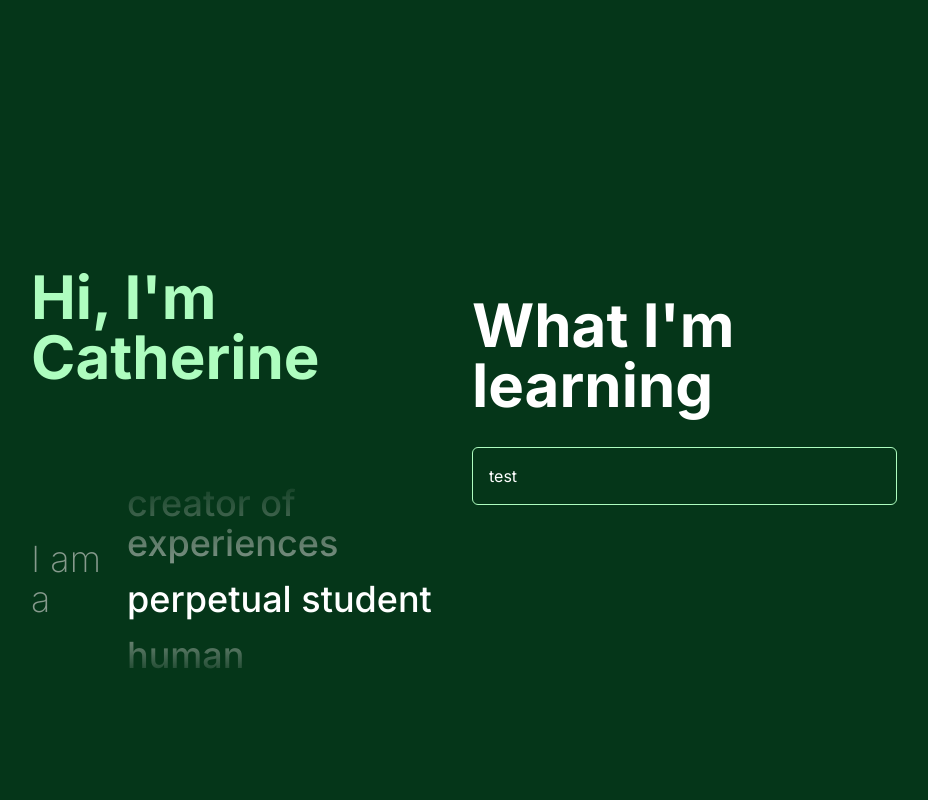
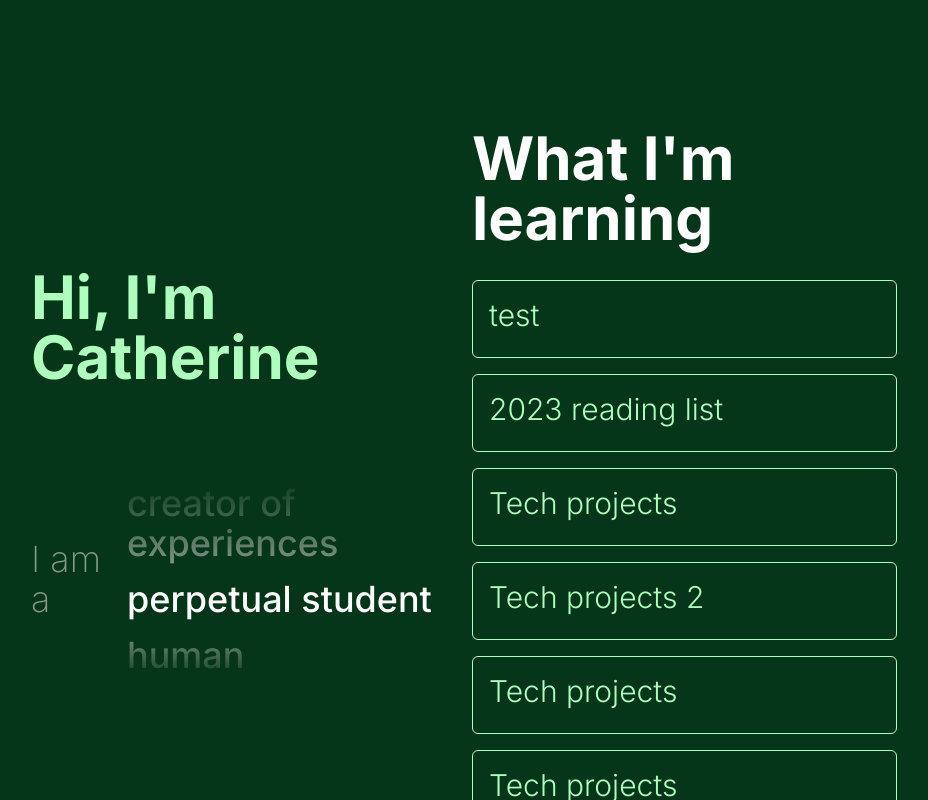
Before and after one commit to catzwu/personal-website, a Next.js app: page / in a window 1280 px wide. Both pictures are taken after a click on the element "perpetual student". Shown: the whole page, without its empty margins (161-1089 px from the left). Built offline with nearby package versions, Linux system fonts and the light colour scheme.

Commit message:
Improve behavior of study page

```diff
--- a/src/app/study.tsx
+++ b/src/app/study.tsx
@@ -2,7 +2,57 @@ import Learning from '@/components/learning'
 import { useState } from 'react'
 
 const learningStuff = [
-    { name: 'test', description: 'description', icon: 'shopify.svg' },
+    { name: 'test', description: 'description' },
+    {
+        name: '2023 reading list',
+        description: (
+            <div className="list-disc">
+                Some of the books of the past year that have most influenced me:
+                <ul>
+                    <li>
+                        <i>The Licanius Trilogy</i>
+                    </li>
+                    <li>
+                        <i>Flatterland</i>
+                    </li>
+                    <li>
+                        <i>
+                            The Nine: Inside the Secret World of the Supreme
+                            Court
+                        </i>
+                    </li>
+                    <li>
+                        <i>The Price We Pay</i>
+                    </li>
+                </ul>
+            </div>
+        ),
+    },
+    {
+        name: 'Tech projects',
+        description:
+            'I am slowly learning how to be a full-stack developer/product engineer. I started with product. Moving down the stack, I learned the basics of design (highly recommend https://www.learnui.design/blog/). This website is all about learning CSS and getting familiar with Tailwind and animations. Next up is teammate hunt, where I will be leading a lot of the front-end work.',
+    },
+    {
+        name: 'Tech projects 2',
+        description:
+            'I am slowly learning how to be a full-stack developer/product engineer. I started with product. Moving down the stack, I learned the basics of design (highly recommend https://www.learnui.design/blog/). This website is all about learning CSS and getting familiar with Tailwind and animations. Next up is teammate hunt, where I will be leading a lot of the front-end work. I am slowly learning how to be a full-stack developer/product engineer. I started with product. Moving down the stack, I learned the basics of design (highly recommend https://www.learnui.design/blog/). This website is all about learning CSS and getting familiar with Tailwind and animations. Next up is teammate hunt, where I will be leading a lot of the front-end work. I am slowly learning how to be a full-stack developer/product engineer. I started with product. Moving down the stack, I learned the basics of design (highly recommend https://www.learnui.design/blog/). This website is all about learning CSS and getting familiar with Tailwind and animations. Next up is teammate hunt, where I will be leading a lot of the front-end work.',
+    },
+    {
+        name: 'Tech projects',
+        description:
+            'I am slowly learning how to be a full-stack developer/product engineer. I started with product. Moving down the stack, I learned the basics of design (highly recommend https://www.learnui.design/blog/). This website is all about learning CSS and getting familiar with Tailwind and animations. Next up is teammate hunt, where I will be leading a lot of the front-end work.',
+    },
+    {
+        name: 'Tech projects',
+        description:
+            'I am slowly learning how to be a full-stack developer/product engineer. I started with product. Moving down the stack, I learned the basics of design (highly recommend https://www.learnui.design/blog/). This website is all about learning CSS and getting familiar with Tailwind and animations. Next up is teammate hunt, where I will be leading a lot of the front-end work.',
+    },
+    {
+        name: 'Tech projects',
+        description:
+            'I am slowly learning how to be a full-stack developer/product engineer. I started with product. Moving down the stack, I learned the basics of design (highly recommend https://www.learnui.design/blog/). This website is all about learning CSS and getting familiar with Tailwind and animations. Next up is teammate hunt, where I will be leading a lot of the front-end work.',
+    },
 ]
 
 const Study = () => {
@@ -13,15 +63,15 @@ const Study = () => {
             <h1 className="mb-8 text-4xl font-bold leading-loose md:text-5xl lg:text-6xl">
                 What I&apos;m learning
             </h1>
-            <div className="block space-y-4">
-                {learningStuff.map(({ name, description, icon }) => (
+            <div className="block space-y-4 pb-12">
+                {learningStuff.map(({ name, description }) => (
                     <Learning
                         name={name}
-                        icon={icon}
                         isOpen={open === name}
                         onClick={() =>
                             name === open ? setOpen('') : setOpen(name)
                         }
+                        key={name}
                     >
                         {description}
                     </Learning>
--- a/src/components/learning.tsx
+++ b/src/components/learning.tsx
@@ -1,26 +1,34 @@
+import clsx from 'clsx'
 import { FC, PropsWithChildren, useState } from 'react'
 
 type LearningProps = {
     name: string
-    icon: string
     isOpen: boolean
     onClick: () => void
 }
 
 const Learning: FC<PropsWithChildren<LearningProps>> = ({
     name,
-    icon,
     isOpen,
     onClick,
     children,
 }) => {
     return (
         <div
-            className="hover:bg-secondary-50 cursor-pointer rounded-md border border-secondary-200 p-4"
+            className="cursor-pointer flex-col rounded-md border border-secondary-200 p-4 transition-all duration-300 hover:bg-secondary-50"
             onClick={onClick}
         >
-            <p>{name}</p>
-            {isOpen && <div>{children}</div>}
+            <h3 className="mb-2 text-2xl font-light text-secondary-200 lg:text-3xl">
+                {name}
+            </h3>
+            <div
+                className={clsx(
+                    { 'h-[0]': !isOpen, 'h-32': isOpen },
+                    'flex items-center overflow-auto transition-[height] duration-500'
+                )}
+            >
+                {children}
+            </div>
         </div>
     )
 }
```
